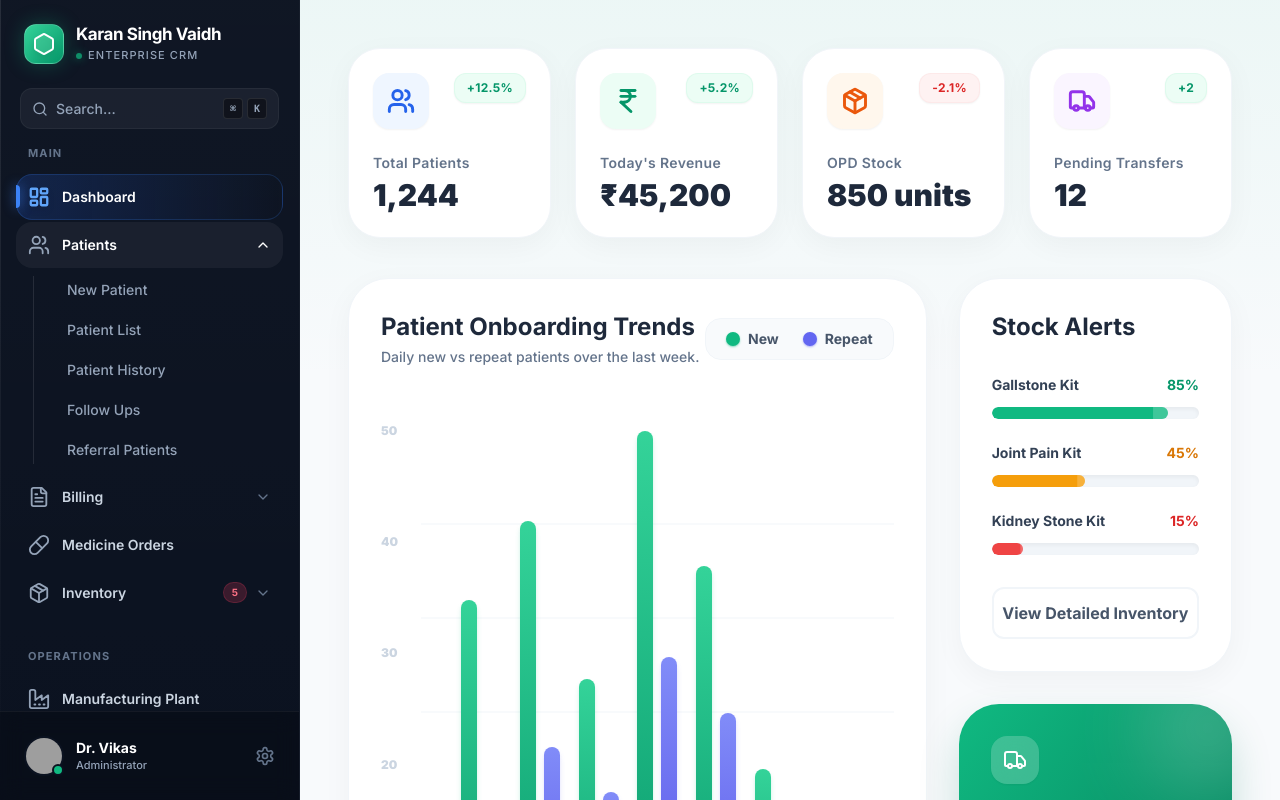
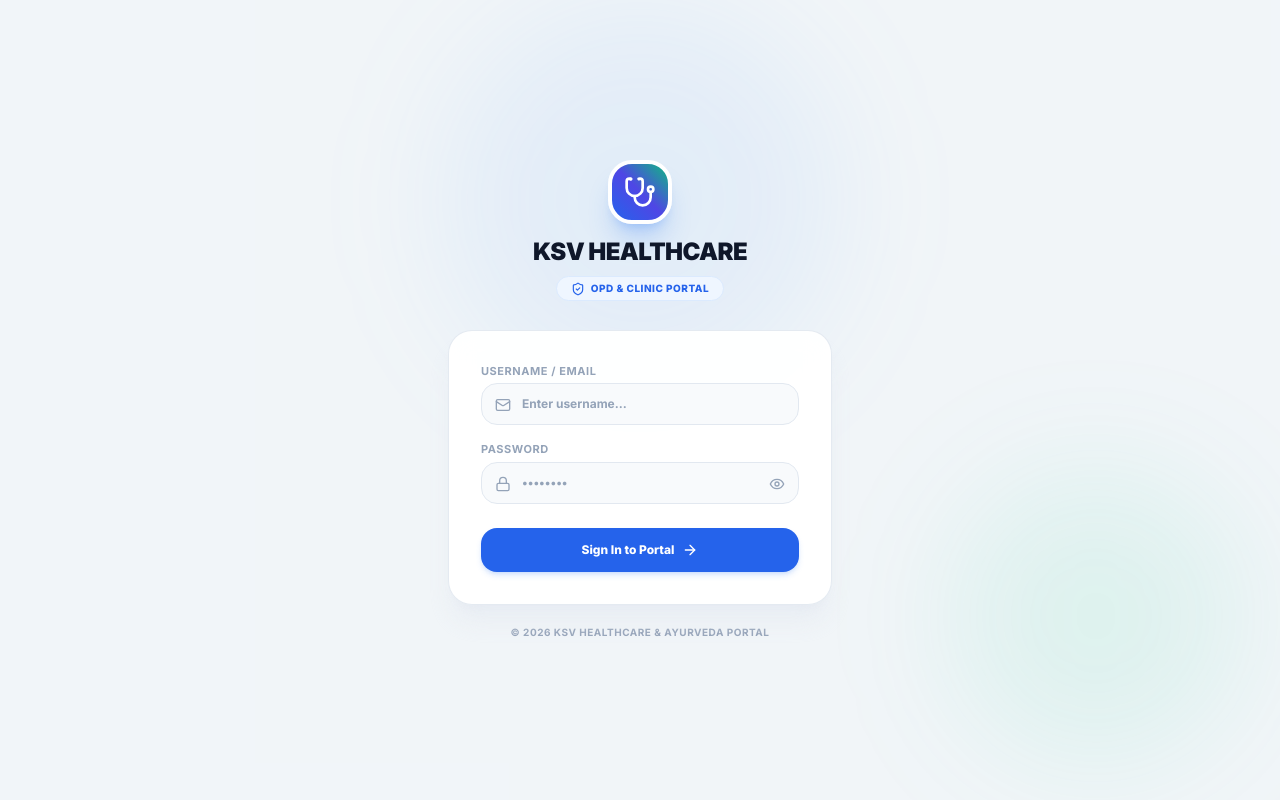
Before and after one commit to opdcrmksv2026-art/frontend, a Next.js app: page / in a window 1280 px wide. Built offline with nearby package versions, Linux system fonts and the light colour scheme; grey boxes are pictures that could not be loaded.

Commit message:
Add Login Page, Security Auth, Payments Page & Trash Bin

```diff
--- a/src/app/layout.tsx
+++ b/src/app/layout.tsx
@@ -2,6 +2,7 @@ import type { Metadata } from 'next'
 import { Inter } from 'next/font/google'
 import './globals.css'
 import Navigation from '@/components/Navigation'
+import AuthProvider from '@/components/AuthProvider'
 
 const inter = Inter({ subsets: ['latin'] })
 
@@ -18,6 +19,7 @@ export default function RootLayout({
   return (
     <html lang="en">
       <body className={`${inter.className} flex h-screen flex-col bg-background overflow-hidden`}>
+        <AuthProvider>
           <div className="flex-1 flex flex-col md:flex-row h-full overflow-hidden w-full">
             <Navigation />
             <div className="flex-1 overflow-y-auto p-4 md:p-8 lg:p-12 bg-slate-50 relative w-full">
@@ -27,6 +29,7 @@ export default function RootLayout({
               </div>
             </div>
           </div>
+        </AuthProvider>
       </body>
     </html>
   )
--- /dev/null
+++ b/src/components/AuthProvider.tsx
@@ -0,0 +1,214 @@
+"use client"
+
+import { useState, useEffect } from "react"
+import {
+  Lock,
+  Mail,
+  Eye,
+  EyeOff,
+  Stethoscope,
+  Activity,
+  CheckCircle2,
+  AlertCircle,
+  ArrowRight,
+  ShieldCheck
+} from "lucide-react"
+
+export default function AuthProvider({ children }: { children: React.ReactNode }) {
+  const [isAuthenticated, setIsAuthenticated] = useState<boolean | null>(null)
+
+  // Login Form States
+  const [email, setEmail] = useState("")
+  const [password, setPassword] = useState("")
+  const [showPassword, setShowPassword] = useState(false)
+
+  const [loading, setLoading] = useState(false)
+  const [error, setError] = useState("")
+  const [successMsg, setSuccessMsg] = useState("")
+
+  useEffect(() => {
+    // Check if user is logged in
+    const authStatus = localStorage.getItem("ksv_user_auth")
+    if (authStatus === "true") {
+      setIsAuthenticated(true)
+    } else {
+      setIsAuthenticated(false)
+    }
+  }, [])
+
+  const handleLogin = (e: React.FormEvent) => {
+    e.preventDefault()
+    setError("")
+    setSuccessMsg("")
+
+    const cleanEmail = email.trim().toLowerCase()
+
+    if (!cleanEmail || !password) {
+      setError("Enter Username/Email & Password")
+      return
+    }
+
+    setLoading(true)
+
+    setTimeout(() => {
+      // Validates admin credentials (admin / admin@ksv.com with admin123 or KSV@2026#Admin)
+      if (
+        (cleanEmail === "admin@ksv.com" || cleanEmail === "admin") &&
+        (password === "admin123" || password === "KSV@2026#Admin" || password === "admin")
+      ) {
+        localStorage.setItem("ksv_user_auth", "true")
+        localStorage.setItem("ksv_user_name", "Dr. Vikas Rajput")
+        localStorage.setItem("ksv_user_role", "Chief Doctor")
+
+        setSuccessMsg("Logging in...")
+        setTimeout(() => {
+          setIsAuthenticated(true)
+          setLoading(false)
+        }, 500)
+      } else {
+        setError("Invalid Username or Password. Please try again.")
+        setLoading(false)
+      }
+    }, 400)
+  }
+
+  // While checking initial state
+  if (isAuthenticated === null) {
+    return (
+      <div className="h-screen w-full bg-slate-50 flex flex-col items-center justify-center text-slate-600 space-y-3">
+        <Activity className="w-8 h-8 text-blue-600 animate-spin" />
+        <p className="text-xs font-bold tracking-wider uppercase text-slate-400">Loading KSV Portal...</p>
+      </div>
+    )
+  }
+
+  // RENDER ATTRACTIVE, EXECUTIVE LOGIN PAGE
+  if (!isAuthenticated) {
+    return (
+      <div className="min-h-screen w-full bg-slate-100/90 flex items-center justify-center p-4 text-slate-700 relative overflow-hidden">
+
+        {/* Soft Decorative Ambient Background Blurs */}
+        <div className="absolute top-1/4 left-1/2 -translate-x-1/2 -translate-y-1/2 w-96 h-96 bg-blue-400/10 rounded-full blur-3xl pointer-events-none" />
+        <div className="absolute bottom-10 right-10 w-72 h-72 bg-emerald-400/10 rounded-full blur-3xl pointer-events-none" />
+
+        {/* Clean Center Card Container */}
+        <div className="w-full max-w-sm relative z-10">
+
+          {/* Stunning Logo & Header Branding */}
+          <div className="text-center mb-7 space-y-2">
+            <div className="w-16 h-16 bg-gradient-to-tr from-blue-600 via-indigo-600 to-emerald-500 rounded-3xl mx-auto flex items-center justify-center shadow-xl shadow-blue-500/25 border-4 border-white">
+              <Stethoscope className="w-8 h-8 text-white" />
+            </div>
+
+            <h1 className="text-2xl font-black text-slate-900 tracking-tight uppercase pt-1">
+              KSV HEALTHCARE
+            </h1>
+
+            <div>
+              <span className="inline-flex items-center gap-1.5 px-3.5 py-1 bg-blue-50 border border-blue-100 text-blue-600 font-extrabold text-[10px] uppercase tracking-wider rounded-full shadow-xs">
+                <ShieldCheck className="w-3.5 h-3.5" /> OPD & Clinic Portal
+              </span>
+            </div>
+          </div>
+
+          {/* White Premium Login Box */}
+          <div className="bg-white/95 backdrop-blur-md border border-slate-200/90 rounded-3xl p-6 sm:p-8 shadow-xl shadow-slate-200/60 space-y-5">
+
+            {/* Error / Success Notifications */}
+            {error && (
+              <div className="p-3 bg-rose-50 border border-rose-100 rounded-2xl text-rose-600 text-xs font-semibold flex items-center gap-2 animate-in fade-in">
+                <AlertCircle className="w-4 h-4 shrink-0 text-rose-500" />
+                <span>{error}</span>
+              </div>
+            )}
+
+            {successMsg && (
+              <div className="p-3 bg-emerald-50 border border-emerald-100 rounded-2xl text-emerald-600 text-xs font-semibold flex items-center gap-2 animate-in fade-in">
+                <CheckCircle2 className="w-4 h-4 shrink-0 text-emerald-500" />
+                <span>{successMsg}</span>
+              </div>
+            )}
+
+            {/* Login Form */}
+            <form onSubmit={handleLogin} className="space-y-4">
+
+              {/* Username Input */}
+              <div className="space-y-1">
+                <label className="text-[11px] font-bold text-slate-400 uppercase tracking-wider block">
+                  Username / Email
+                </label>
+                <div className="relative">
+                  <Mail className="absolute left-3.5 top-3.5 w-4 h-4 text-slate-400" />
+                  <input
+                    type="text"
+                    value={email}
+                    onChange={(e) => setEmail(e.target.value)}
+                    placeholder="Enter username..."
+                    className="w-full pl-10 pr-4 py-3 bg-slate-50 hover:bg-slate-100/50 focus:bg-white border border-slate-200 focus:border-blue-600 rounded-2xl outline-none text-xs font-bold text-slate-800 placeholder-slate-400 transition-all"
+                    required
+                  />
+                </div>
+              </div>
+
+              {/* Password Input */}
+              <div className="space-y-1">
+                <label className="text-[11px] font-bold text-slate-400 uppercase tracking-wider block">
+                  Password
+                </label>
+                <div className="relative">
+                  <Lock className="absolute left-3.5 top-3.5 w-4 h-4 text-slate-400" />
+                  <input
+                    type={showPassword ? "text" : "password"}
+                    value={password}
+                    onChange={(e) => setPassword(e.target.value)}
+                    placeholder="••••••••"
+                    className="w-full pl-10 pr-10 py-3 bg-slate-50 hover:bg-slate-100/50 focus:bg-white border border-slate-200 focus:border-blue-600 rounded-2xl outline-none text-xs font-bold text-slate-800 placeholder-slate-400 transition-all"
+                    required
+                  />
+                  <button
+                    type="button"
+                    onClick={() => setShowPassword(!showPassword)}
+                    className="absolute right-3.5 top-3.5 text-slate-400 hover:text-slate-600 transition-colors cursor-pointer"
+                  >
+                    {showPassword ? <EyeOff className="w-4 h-4" /> : <Eye className="w-4 h-4" />}
+                  </button>
+                </div>
+              </div>
+
+              {/* Sign In Button */}
+              <div className="pt-2">
+                <button
+                  type="submit"
+                  disabled={loading}
+                  className="w-full py-3.5 bg-blue-600 hover:bg-blue-500 text-white font-extrabold rounded-2xl text-xs flex items-center justify-center gap-2 shadow-md shadow-blue-500/20 transition-all cursor-pointer active:scale-[0.99] disabled:opacity-50"
+                >
+                  {loading ? (
+                    <>
+                      <Activity className="w-4 h-4 animate-spin" /> Signing In...
+                    </>
+                  ) : (
+                    <>
+                      Sign In to Portal <ArrowRight className="w-4 h-4" />
+                    </>
+                  )}
+                </button>
+              </div>
+
+            </form>
+
+          </div>
+
+          {/* Footer Copyright */}
+          <p className="text-center text-[10px] text-slate-400 mt-5 font-bold uppercase tracking-wider">
+            © 2026 KSV Healthcare & Ayurveda Portal
+          </p>
+
+        </div>
+
+      </div>
+    )
+  }
+
+  // RENDER APP CHILDREN IF AUTHENTICATED
+  return <>{children}</>
+}
--- a/src/components/Navigation.tsx
+++ b/src/components/Navigation.tsx
@@ -7,7 +7,7 @@ import { usePathname } from 'next/navigation'
 import {
   Search, Menu, X, LayoutDashboard, Users, FileText,
   Pill, Package, Factory, Stethoscope, Briefcase, MessagesSquare,
-  Settings, Send, ChevronDown, Hexagon, UserPlus,
+  Settings, Send, ChevronDown, Hexagon, UserPlus, LogOut,
   type LucideIcon
 } from 'lucide-react'
 
@@ -329,20 +329,31 @@ export default function Navigation() {
 
         </div>
 
-        {/* 4. User Profile */}
+        {/* 4. User Profile & Logout */}
         <div className="p-4 relative z-10 shrink-0 border-t border-white/5 bg-black/20 backdrop-blur-md">
-          <div className="flex items-center justify-between p-2 rounded-2xl hover:bg-white/5 cursor-pointer transition-colors group">
+          <div className="flex items-center justify-between p-2 rounded-2xl bg-white/5 border border-white/5">
             <div className="flex items-center gap-3">
               <div className="relative">
-                <img src="https://api.dicebear.com/7.x/avataaars/svg?seed=Felix&backgroundColor=b6e3f4" alt="Dr. Admin" className="w-10 h-10 rounded-full border-2 border-[#0B1220] group-hover:border-slate-700 transition-colors" />
+                <img src="https://api.dicebear.com/7.x/avataaars/svg?seed=Felix&backgroundColor=b6e3f4" alt="Dr. Admin" className="w-10 h-10 rounded-full border-2 border-emerald-500/40" />
                 <span className="absolute bottom-0 right-0 w-3 h-3 bg-emerald-500 border-2 border-[#0B1220] rounded-full" />
               </div>
               <div>
-                <p className="text-sm font-bold text-white leading-tight group-hover:text-blue-400 transition-colors">Dr. Vikas</p>
-                <p className="text-[11px] text-slate-400 font-medium">Administrator</p>
+                <p className="text-sm font-bold text-white leading-tight">Dr. Vikas</p>
+                <p className="text-[11px] text-emerald-400 font-medium">Chief Doctor</p>
               </div>
             </div>
-            <Settings className="w-5 h-5 text-slate-500 group-hover:text-white transition-colors group-hover:rotate-90 duration-300" />
+            <button
+              onClick={() => {
+                if (confirm("Kya aap Logout karna chahte hain?")) {
+                  localStorage.removeItem("ksv_user_auth")
+                  window.location.reload()
+                }
+              }}
+              className="p-2 text-slate-400 hover:text-rose-400 hover:bg-rose-500/10 rounded-xl transition-all border border-transparent hover:border-rose-500/20 cursor-pointer"
+              title="Logout from Portal"
+            >
+              <LogOut className="w-4 h-4" />
+            </button>
           </div>
         </div>
 
```
Lines whose indentation alone changed are shown as unchanged.
